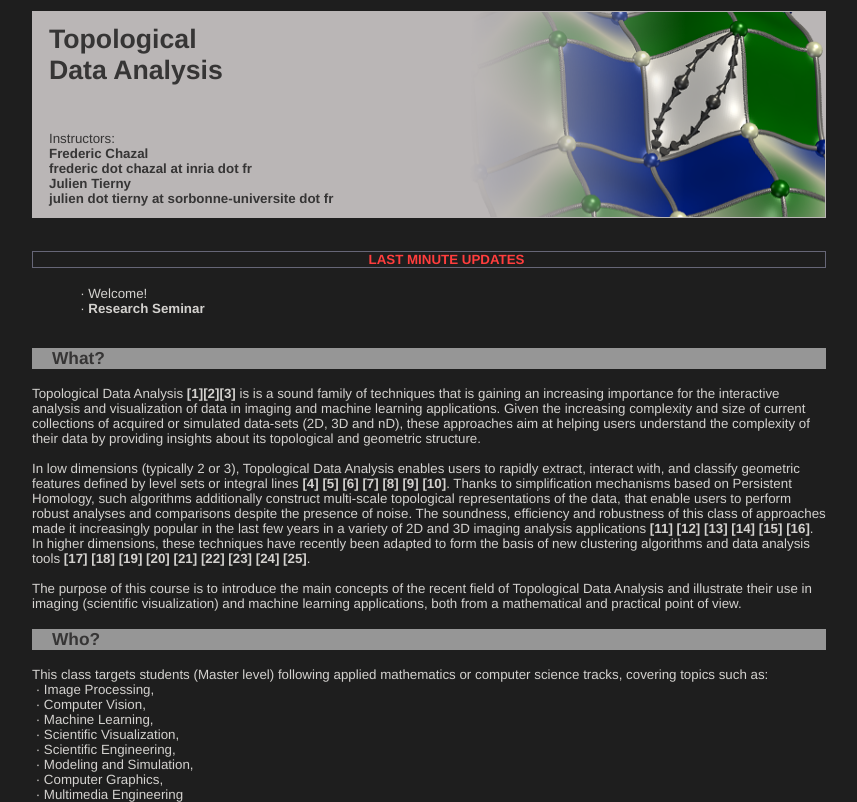
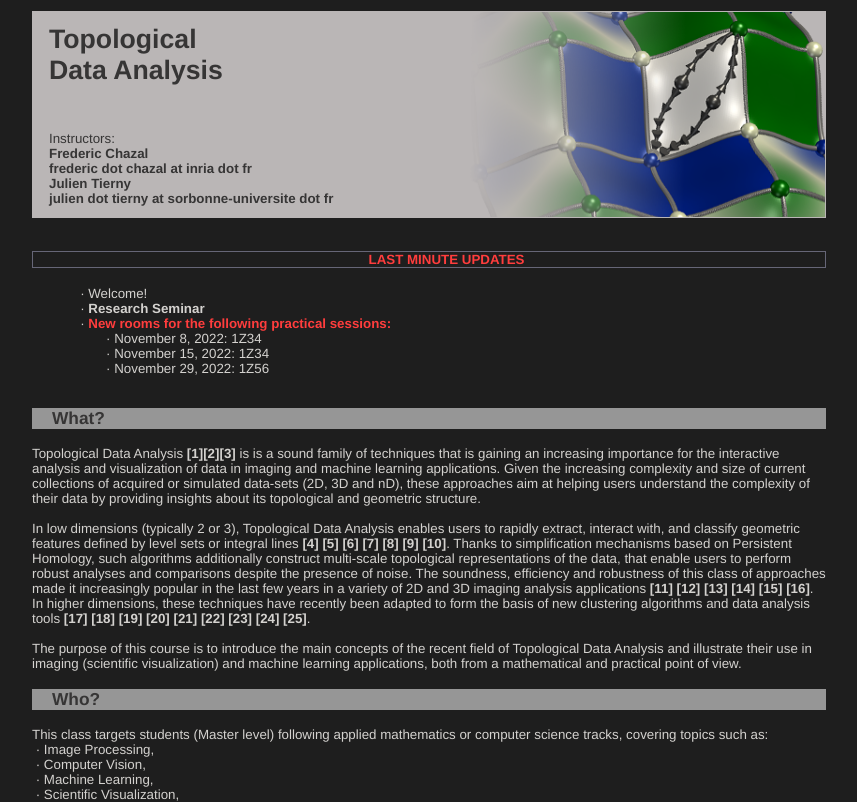
Before and after one commit to julien-tierny/julien-tierny.github.io, a plain HTML site: page topologicalDataAnalysisClass.html in a window 1280 px wide. Shown: the top 802 px of the page, without its empty margins (211-1068 px from the left). Drawn offline with Linux system fonts and the light colour scheme.

Commit message:
updated classrooms

```diff
--- a/topologicalDataAnalysisClass.html
+++ b/topologicalDataAnalysisClass.html
@@ -136,6 +136,18 @@ ga('send', 'pageview');
   <a target="new"
   href="private/seminar_tda.html">Research Seminar</a>
   <br>
+  &nbsp;&nbsp;&nbsp;&nbsp;&nbsp;&nbsp;
+  &nbsp;&nbsp;&nbsp;&nbsp;&nbsp;&nbsp;&middot;
+  <b><font color="#ff3d3d">New rooms for the following practical sessions:</b></font><br>
+  &nbsp;&nbsp;&nbsp;&nbsp;&nbsp;&nbsp;
+   &nbsp;&nbsp;&nbsp;&nbsp;&nbsp;&nbsp;
+  &nbsp;&nbsp;&nbsp;&nbsp;&nbsp;&nbsp;&middot; November 8, 2022: 1Z34<br>
+  &nbsp;&nbsp;&nbsp;&nbsp;&nbsp;&nbsp;
+   &nbsp;&nbsp;&nbsp;&nbsp;&nbsp;&nbsp;
+  &nbsp;&nbsp;&nbsp;&nbsp;&nbsp;&nbsp;&middot; November 15, 2022: 1Z34<br>
+  &nbsp;&nbsp;&nbsp;&nbsp;&nbsp;&nbsp;
+   &nbsp;&nbsp;&nbsp;&nbsp;&nbsp;&nbsp;
+  &nbsp;&nbsp;&nbsp;&nbsp;&nbsp;&nbsp;&middot; November 29, 2022: 1Z56<br>
 
 
  <!-- &nbsp;&nbsp;&nbsp;&nbsp;&nbsp;&nbsp;&middot;
```
